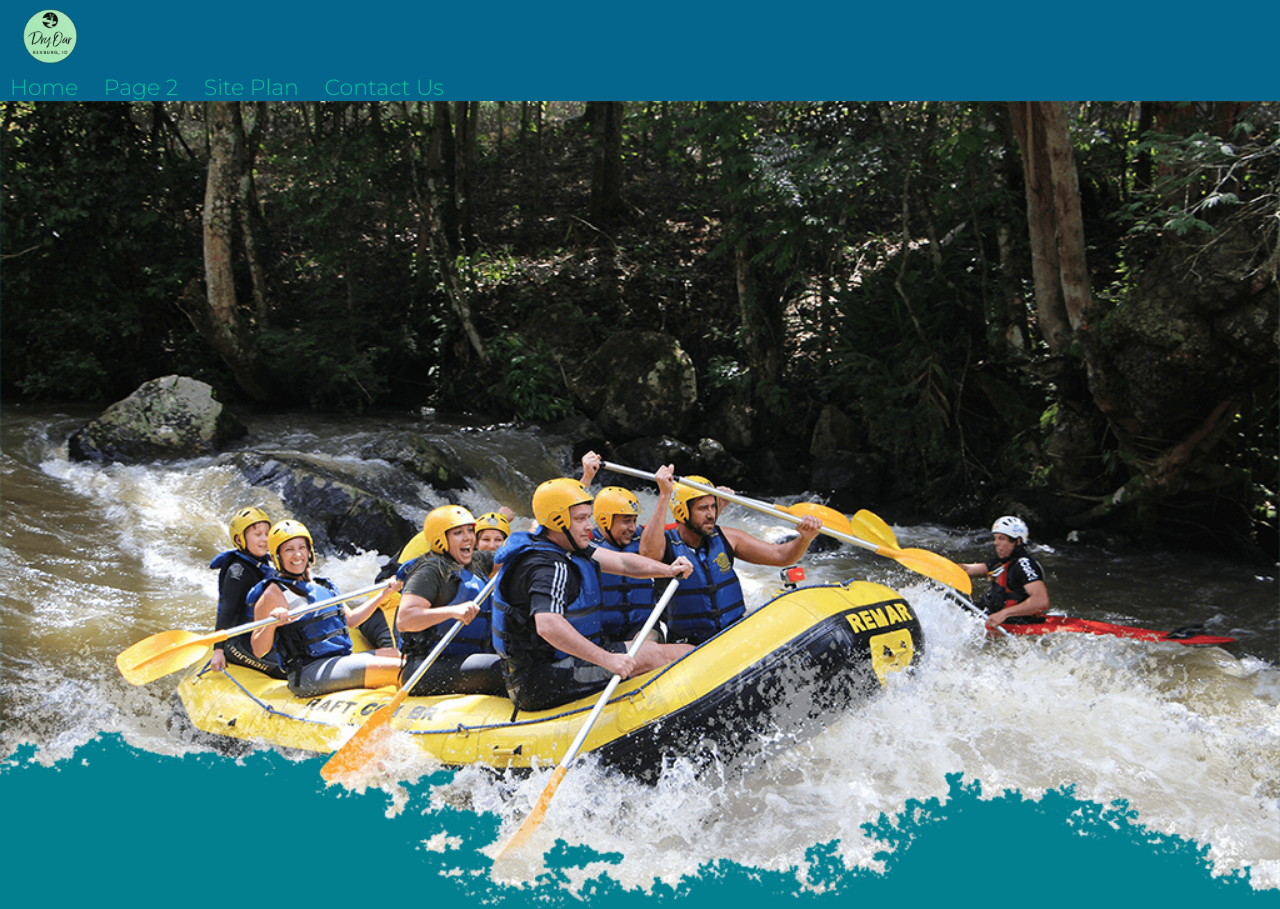
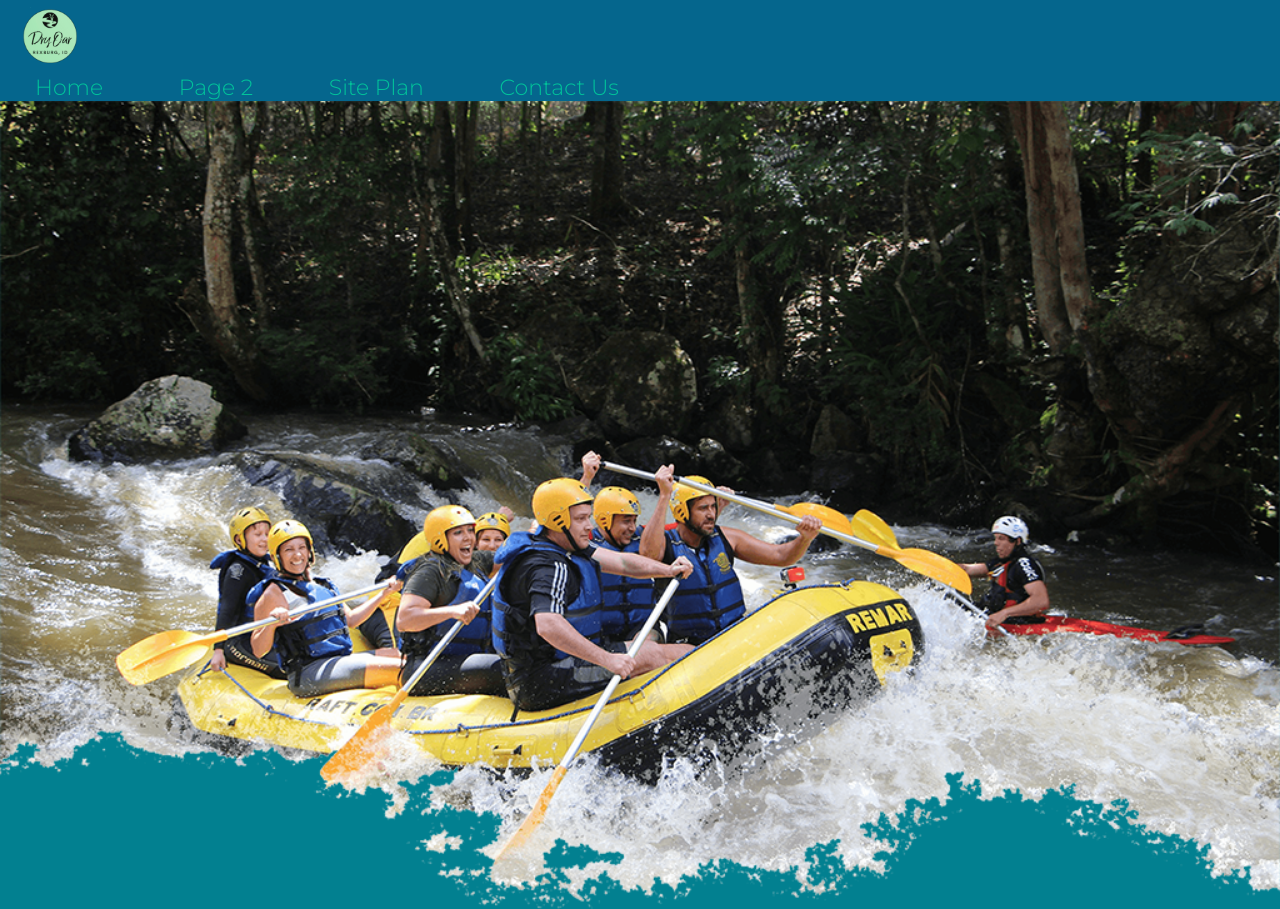
Before and after one commit to nathanrjackson/wdd130, a plain HTML site: page wwr/index.html in a window 1280 px wide. Shown: the top 909 px of the page. Drawn offline with Linux system fonts and the light colour scheme.

Commit message:
revision

```diff
--- a/wwr/styles/styles.css
+++ b/wwr/styles/styles.css
@@ -10,7 +10,7 @@ nav a {
     background-color: #05668d;
     color: #02c39a;
     text-decoration: none;
-    padding: 10px;
+    padding: 10px 35px;
 }
 
 #hero-msg h1, #hero-msg h4 {
```
